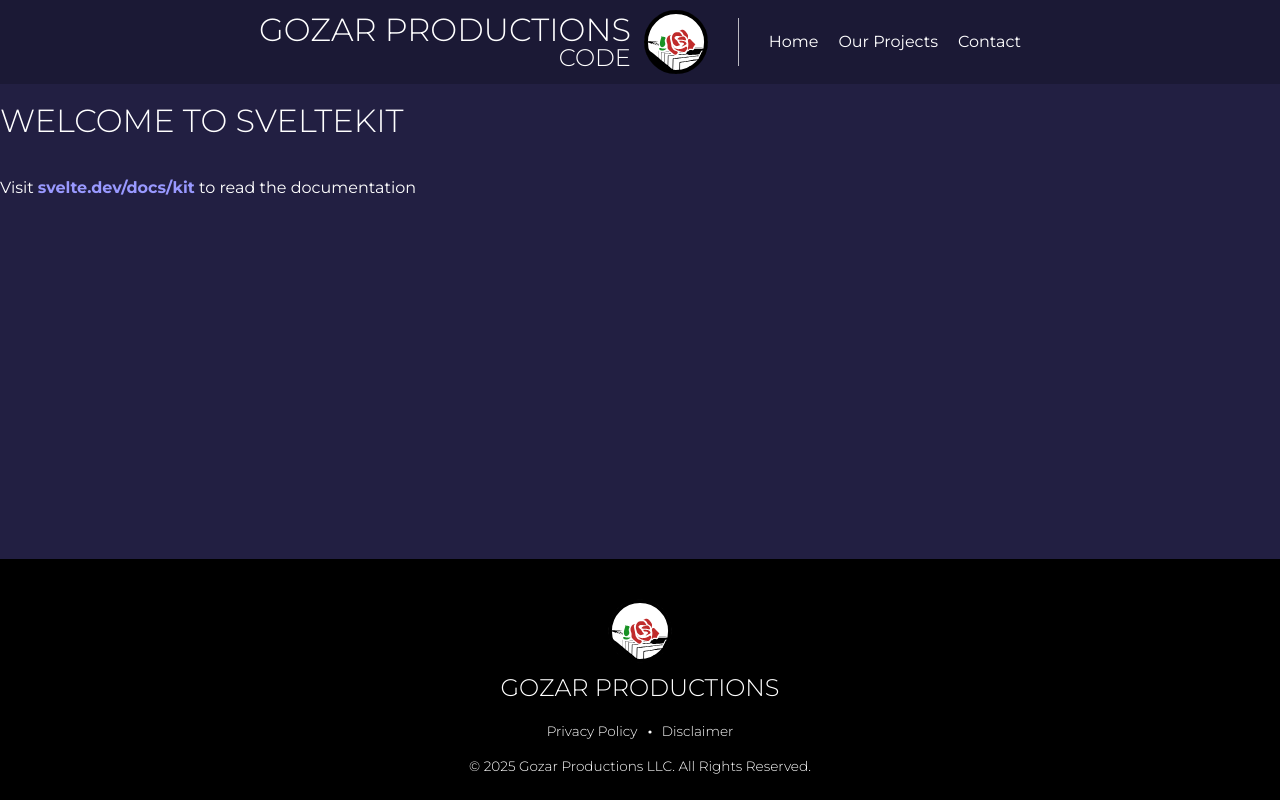
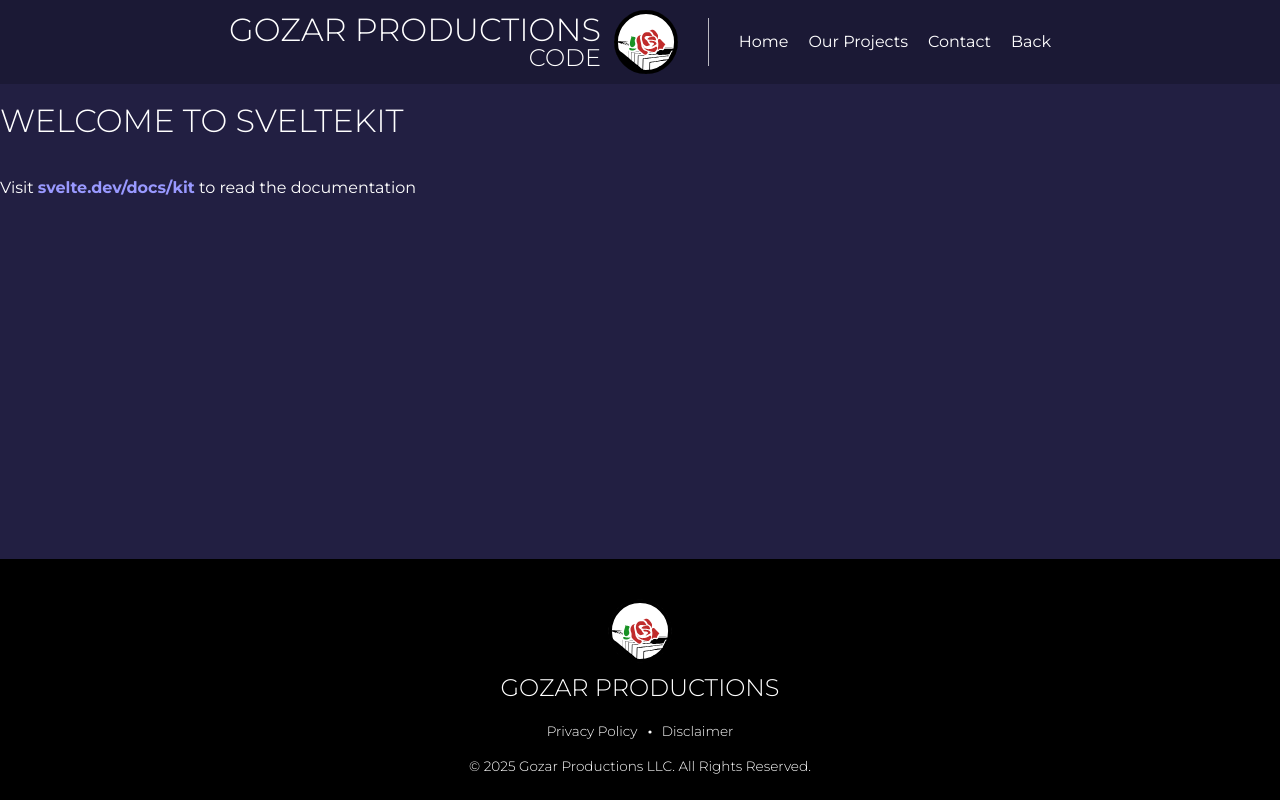
Before and after one commit to Erallie/erallie, a SvelteKit app: page / in a window 1280 px wide. Built offline with nearby package versions, Linux system fonts and the light colour scheme.

Commit message:
Added link back to gozar productions

```diff
--- a/src/routes/Header.svelte
+++ b/src/routes/Header.svelte
@@ -45,6 +45,9 @@
             </li>
             <li>
                 <a href="#contact">Contact</a>
+            </li>
+            <li>
+                <a href="https://www.gozarproductions.com">Back</a>
             </li>
         </ul>
     </nav>
```
